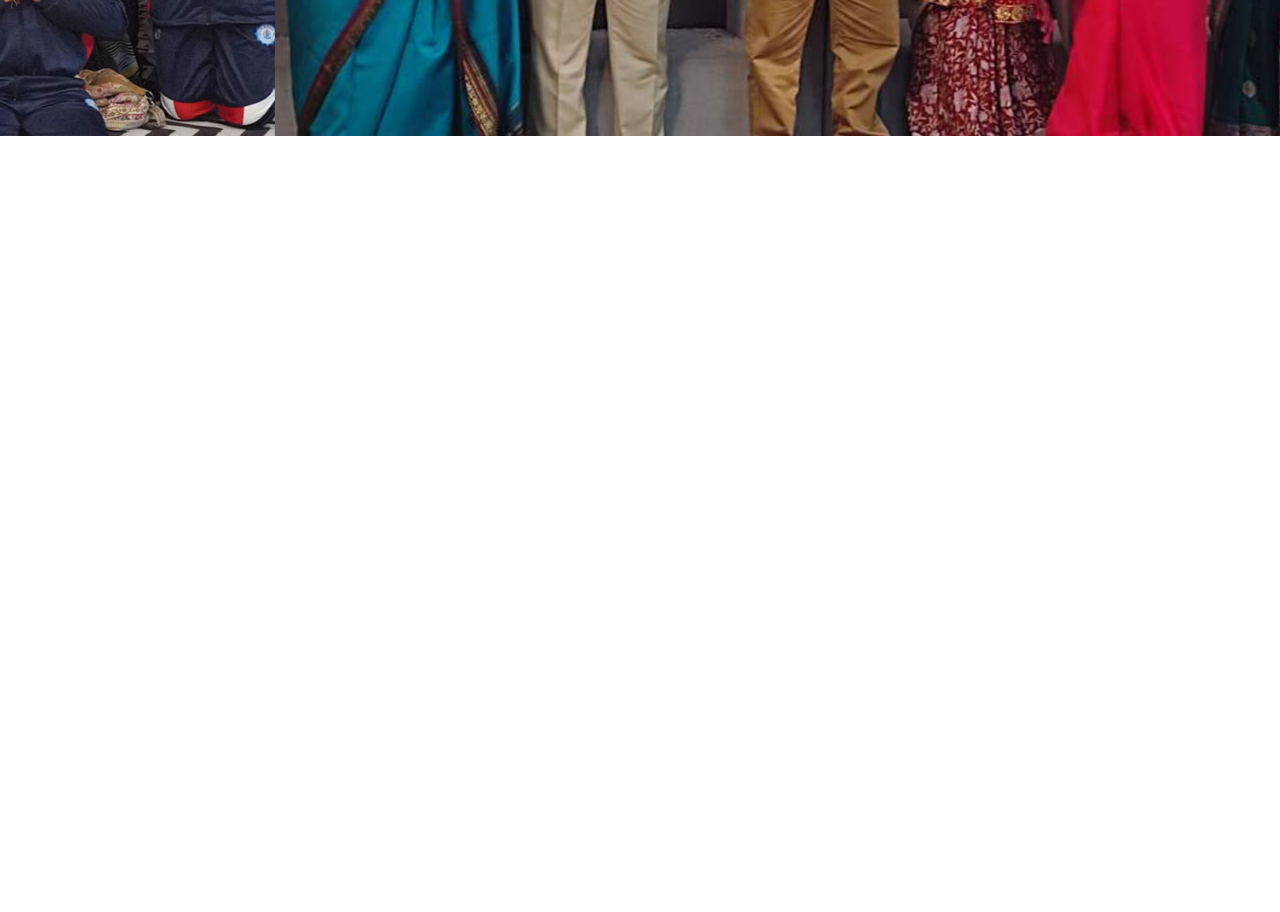
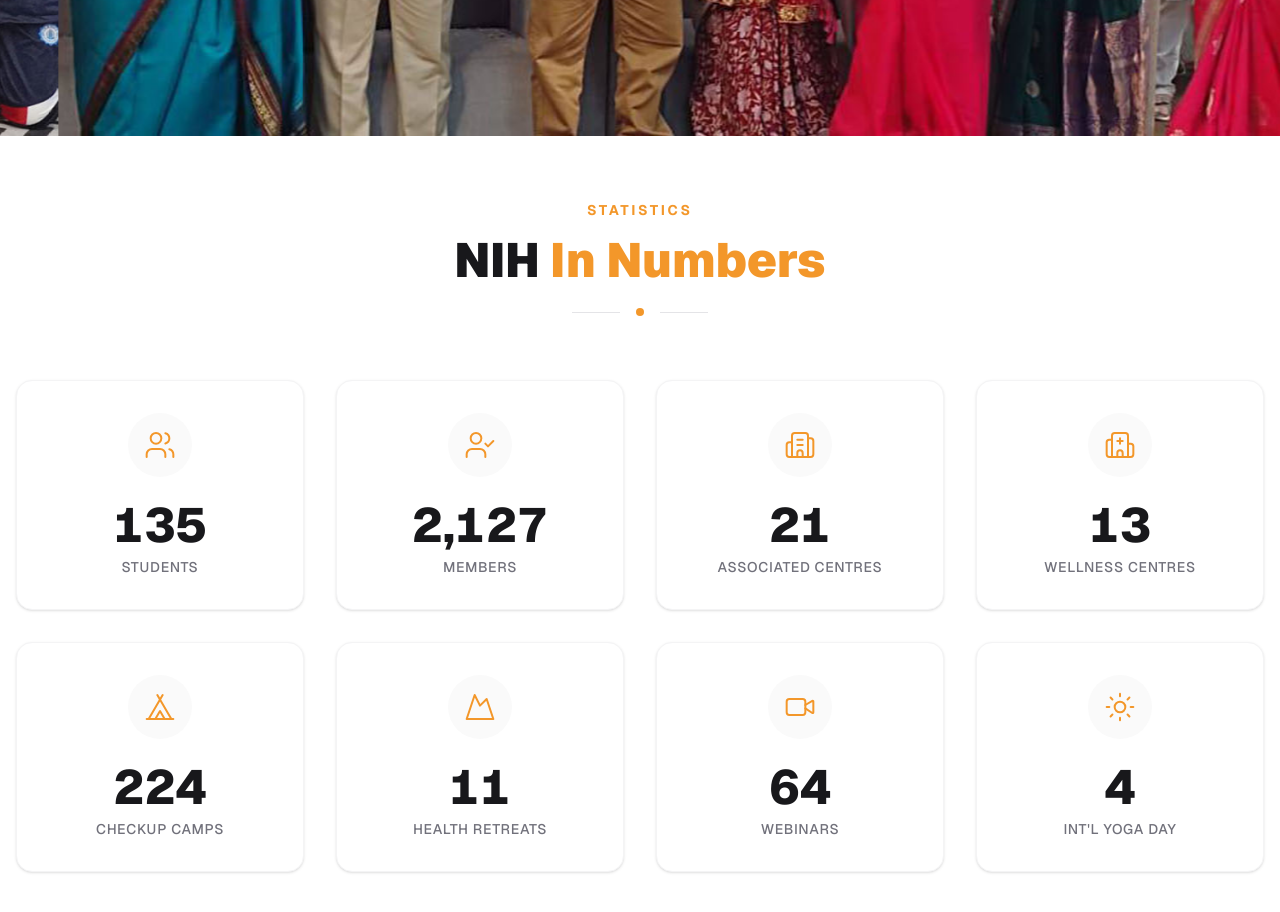
Before and after one commit to armanmishra1000/NIH, a Next.js app: page / in a window 1280 px wide. Shown: the part 660-1572 px from the top of the page. Before the commit the page ends 800 px from the top, so only its background shows below. Built offline with nearby package versions, Linux system fonts and the light colour scheme.

Commit message:
Add NIHNumbers component to Home page and update HeroSlider button styles
- Integrated NIHNumbers component into the Home page for additional information display
- Updated HeroSlider navigation button styles for improved visual consistency and user experience

```diff
--- a/src/app/page.tsx
+++ b/src/app/page.tsx
@@ -1,4 +1,5 @@
 import HeroSlider from '@/components/HeroSlider';
+import NIHNumbers from '@/components/NIHNumbers';
 
 export default function Home() {
   const slides = [
@@ -23,6 +24,7 @@ export default function Home() {
   return (
     <main className="font-sans">
       <HeroSlider slides={slides} />
+      <NIHNumbers />
     </main>
   );
 }
--- a/src/components/HeroSlider.tsx
+++ b/src/components/HeroSlider.tsx
@@ -29,13 +29,13 @@ export default function HeroSlider({ slides }: HeroSliderProps) {
         >
             {/* Custom Navigation Buttons - Positioned outside Swiper */}
             <button
-                className="swiper-button-prev-custom absolute top-1/2 left-6 -translate-y-1/2 z-20 flex h-14 w-14 items-center justify-center rounded-full border border-[#f3972a]/20 bg-black/30 text-white backdrop-blur-md transition-all hover:bg-[#f3972a] hover:border-[#f3972a] hover:scale-110 active:scale-95 shadow-lg shadow-black/20"
+                className="swiper-button-prev-custom absolute top-1/2 left-6 -translate-y-1/2 z-20 flex h-14 w-14 items-center justify-center rounded-full border border-primary/20 bg-primary/70 text-white transition-all hover:bg-primary hover:border-primary hover:scale-110 active:scale-95 cursor-pointer"
                 aria-label="Previous slide"
             >
                 <ChevronLeft size={24} />
             </button>
             <button
-                className="swiper-button-next-custom absolute top-1/2 right-6 -translate-y-1/2 z-20 flex h-14 w-14 items-center justify-center rounded-full border border-[#f3972a]/20 bg-black/30 text-white backdrop-blur-md transition-all hover:bg-[#f3972a] hover:border-[#f3972a] hover:scale-110 active:scale-95 shadow-lg shadow-black/20"
+                className="swiper-button-next-custom absolute top-1/2 right-6 -translate-y-1/2 z-20 flex h-14 w-14 items-center justify-center rounded-full border border-primary/20 bg-primary/70 text-white transition-all hover:bg-primary hover:border-primary hover:scale-110 active:scale-95 cursor-pointer"
                 aria-label="Next slide"
             >
                 <ChevronRight size={24} />
--- /dev/null
+++ b/src/components/NIHNumbers.tsx
@@ -0,0 +1,91 @@
+"use client";
+
+import React from 'react';
+import {
+    Users,
+    UserCheck,
+    Building2,
+    Hospital,
+    Tent,
+    Mountain,
+    Video,
+    Sun
+} from 'lucide-react';
+import StatCard from './StatCard';
+
+const stats = [
+    {
+        icon: Users,
+        number: 135,
+        label: "Students",
+    },
+    {
+        icon: UserCheck,
+        number: 2127,
+        label: "Members",
+    },
+    {
+        icon: Building2,
+        number: 21,
+        label: "Associated Centres",
+    },
+    {
+        icon: Hospital,
+        number: 13,
+        label: "Wellness Centres",
+    },
+    {
+        icon: Tent,
+        number: 224,
+        label: "Checkup Camps",
+    },
+    {
+        icon: Mountain,
+        number: 11,
+        label: "Health Retreats",
+    },
+    {
+        icon: Video,
+        number: 64,
+        label: "Webinars",
+    },
+    {
+        icon: Sun,
+        number: 4,
+        label: "Int'l Yoga Day",
+    }
+];
+
+export default function NIHNumbers() {
+    return (
+        <section className="sm:py-16 py-12 bg-white overflow-hidden">
+            <div className="container mx-auto px-4">
+                <div className="text-center mb-16 px-4">
+                    <h2 className="text-primary font-bold tracking-[0.2em] uppercase text-sm mb-4">
+                        Statistics
+                    </h2>
+                    <h3 className="text-4xl md:text-5xl font-black text-zinc-900 mb-6">
+                        NIH <span className="text-primary">In Numbers</span>
+                    </h3>
+                    <div className="flex items-center justify-center gap-4">
+                        <div className="h-px w-12 bg-zinc-200" />
+                        <div className="w-2 h-2 rounded-full bg-primary" />
+                        <div className="h-px w-12 bg-zinc-200" />
+                    </div>
+                </div>
+
+                <div className="grid grid-cols-1 sm:grid-cols-2 lg:grid-cols-4 gap-6 md:gap-8">
+                    {stats.map((stat, index) => (
+                        <StatCard
+                            key={stat.label}
+                            icon={stat.icon}
+                            number={stat.number}
+                            label={stat.label}
+                            delay={index * 0.1}
+                        />
+                    ))}
+                </div>
+            </div>
+        </section>
+    );
+}
--- /dev/null
+++ b/src/components/StatCard.tsx
@@ -0,0 +1,70 @@
+"use client";
+
+import React, { useEffect, useRef } from 'react';
+import { motion, useMotionValue, useSpring, useInView } from 'framer-motion';
+import { LucideIcon } from 'lucide-react';
+
+interface StatCardProps {
+    icon: LucideIcon;
+    number: number;
+    label: string;
+    delay?: number;
+    suffix?: string;
+}
+
+export default function StatCard({ icon: Icon, number, label, delay = 0, suffix = "" }: StatCardProps) {
+    const motionValue = useMotionValue(0);
+    const springValue = useSpring(motionValue, {
+        damping: 30,
+        stiffness: 100,
+    });
+
+    const ref = useRef(null);
+    const isInView = useInView(ref, { once: true, margin: "-100px" });
+
+    useEffect(() => {
+        if (isInView) {
+            motionValue.set(number);
+        }
+    }, [isInView, motionValue, number]);
+
+    useEffect(() => {
+        springValue.on("change", (latest) => {
+            if (ref.current) {
+                const element = ref.current as HTMLSpanElement;
+                element.textContent = Intl.NumberFormat("en-US").format(Math.floor(latest));
+            }
+        });
+    }, [springValue]);
+
+    return (
+        <motion.div
+            initial={{ opacity: 0 }}
+            animate={isInView ? { opacity: 1 } : { opacity: 0 }}
+            transition={{ duration: 0.6, delay: delay }}
+            className="group relative flex flex-col items-center justify-center p-8 bg-white rounded-2xl border border-zinc-100 shadow-sm"
+        >
+            {/* Background Glow */}
+            <div className="absolute inset-0 bg-primary/0 rounded-2xl" />
+
+            {/* Icon Container */}
+            <div className="relative mb-6 p-4 rounded-full bg-zinc-50 text-primary">
+                <Icon size={32} strokeWidth={1.5} />
+            </div>
+
+            {/* Number with Counter */}
+            <div className="text-4xl md:text-5xl font-extrabold text-zinc-900 mb-2 tabular-nums">
+                <span ref={ref}>0</span>
+                <span>{suffix}</span>
+            </div>
+
+            {/* Label */}
+            <p className="text-zinc-500 font-medium text-center uppercase tracking-wider text-sm">
+                {label}
+            </p>
+
+            {/* Bottom Accent */}
+            <div className="absolute bottom-0 left-1/2 -translate-x-1/2 w-0 h-1 bg-primary rounded-full" />
+        </motion.div>
+    );
+}
--- a/src/components/layout/Header.tsx
+++ b/src/components/layout/Header.tsx
@@ -2,7 +2,7 @@
 import React, { useState, useEffect } from "react";
 import Image from "next/image";
 import Link from "next/link";
-import { User, FileText, Calendar, Newspaper, Menu, X, ChevronDown, ChevronRight, ChevronLeft } from "lucide-react";
+import { User, FileText, Calendar, Newspaper, Menu, X, ChevronRight, ChevronLeft } from "lucide-react";
 import { motion, AnimatePresence } from "framer-motion";
 
 // Types for mobile menu items
```
